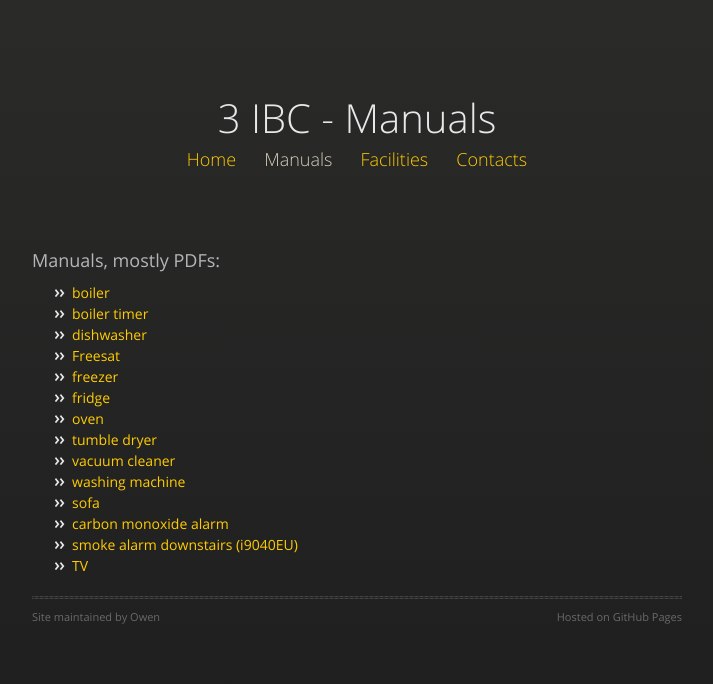
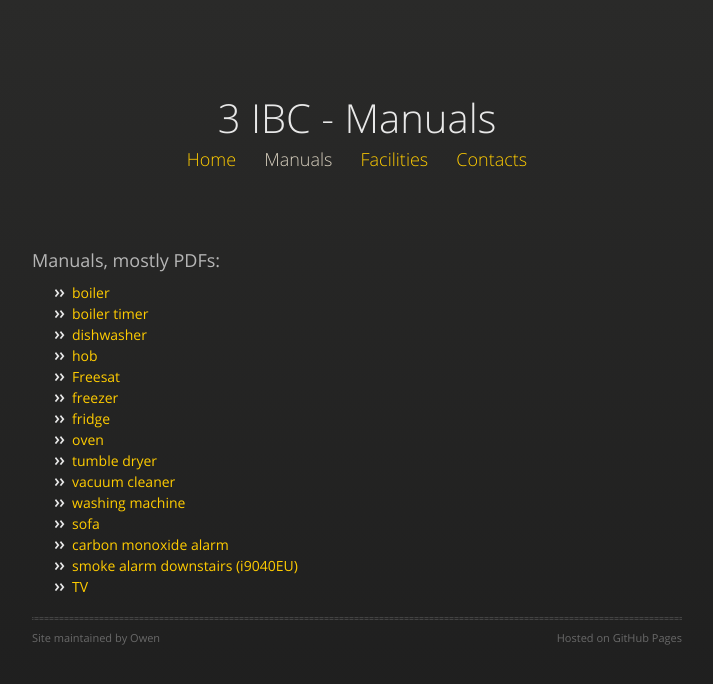
Before and after one commit to owenlydiard/3ibc, a Jekyll site: the page built from manuals.html, in a window 1280 px wide. Shown: the top 684 px of the page, without its empty margins (283-996 px from the left). Built offline with Jekyll 4.4.1, drawn with Linux system fonts in a browser that asks for light colours; nearby versions of some CDN libraries.

Commit message:
Added hob

```diff
--- a/manuals.html
+++ b/manuals.html
@@ -10,6 +10,7 @@ group: navigation
 <li><a href="manuals/boiler-Vaillant-828e-instructions.pdf">boiler</a></li>
 <li><a href="manuals/boiler-Vaillant-timer.pdf">boiler timer</a></li>
 <li><a href="manuals/dishwasher-05714431.pdf">dishwasher</a></li>
+<li><a href="manuals/hob-KM325G-a5.pdf">hob</a></li>
 <li><a href="manuals/Freesat-Bush-BFSAT02SD_IM.pdf">Freesat</a></li>
 <li><a href="manuals/freezer-1709987527.pdf">freezer</a></li>
 <li><a href="manuals/fridge-freezer-06255020.pdf">fridge</a></li>
```
Also changed, not shown: 1 other file.
